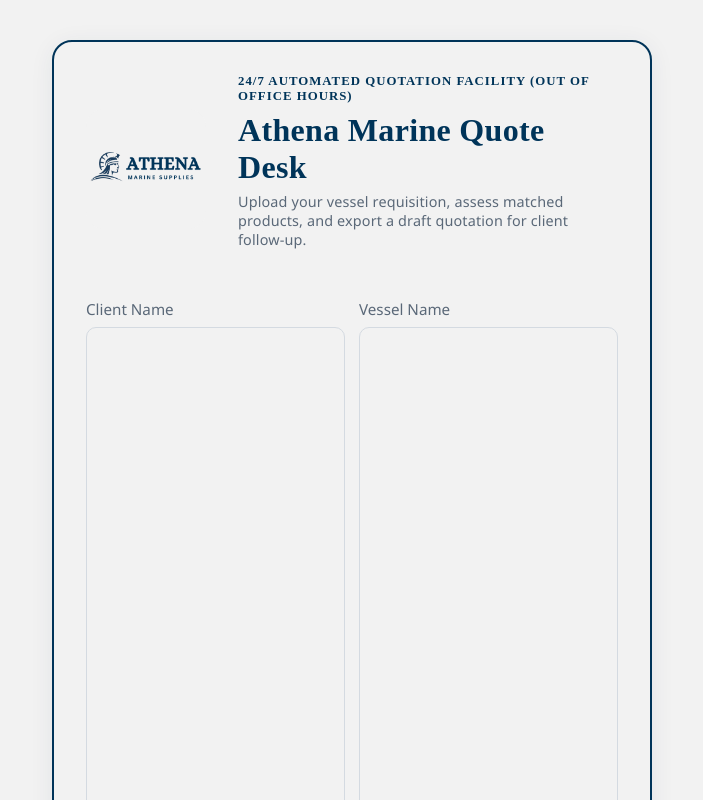
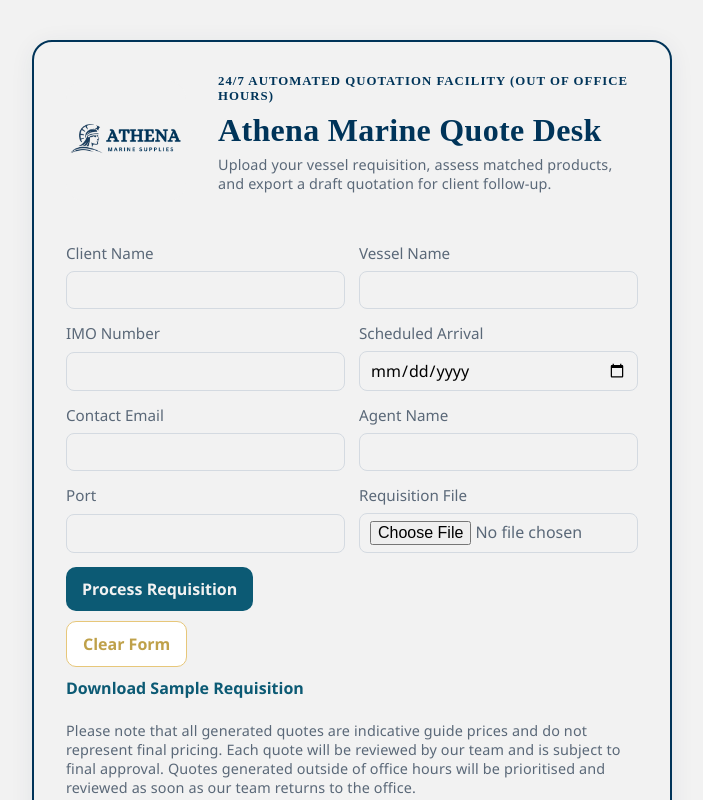
Before and after one commit to two52yards-pixel/Athenainternalquote, a website: page public/index.html in a window 1280 px wide. Shown: the top 800 px of the page, without its empty margins (288-991 px from the left). Drawn offline with Linux system fonts and the light colour scheme; no server answers.

```diff
--- a/public/styles.css
+++ b/public/styles.css
@@ -34,7 +34,7 @@ dialog form button[type="reset"]:hover:not(:disabled) {
   color: #bfa14a;
 }
 dialog form button[type="reset"]:active:not(:disabled) {
-  background: #ffe7a0;
+  min-width: 340px; /* ...existing code... */
   color: #003459;
 }
 /* Enhanced Design System for Quote Table */
@@ -42,6 +42,16 @@ dialog form button[type="reset"]:active:not(:disabled) {
   --bg: #f4f5f7;
   --panel: #ffffff;
   --border: #d4dae1;
+
+/* Reduce input/select field sizes in the desk panel */
+.premium-upload-panel input,
+.premium-upload-panel select {
+  min-height: 38px !important;
+  font-size: 1rem !important;
+  padding: 7px 10px !important;
+  border-radius: 8px !important;
+  box-sizing: border-box;
+}
   --text: #132033;
   --muted: #5a6878;
   --accent: #0c5a74;
@@ -162,7 +172,7 @@ body {
 
   position: relative;
   width: 50vw;
-  max-width: 600px;
+  max-width: 750px;
   min-width: 340px;
   margin: 40px auto 32px auto;
   box-shadow: 0 4px 24px rgba(0,52,89,0.07);
```
